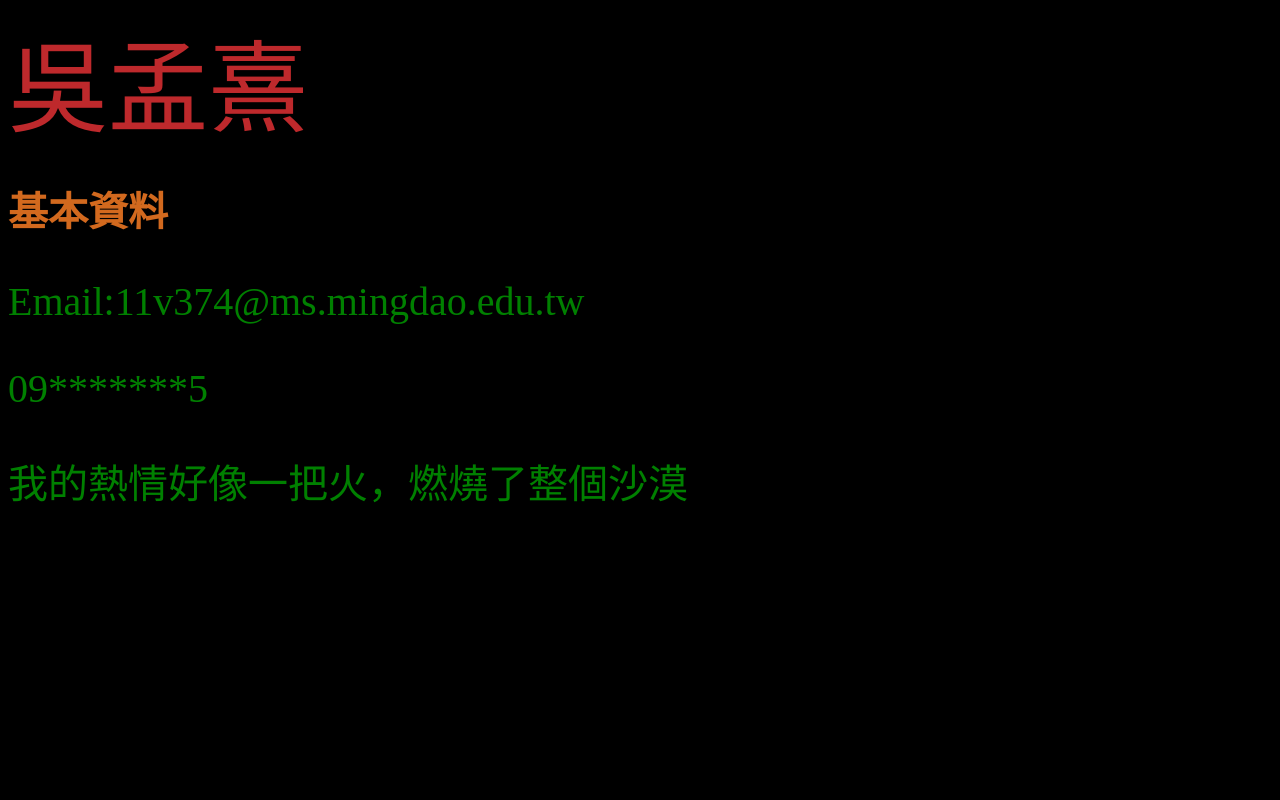
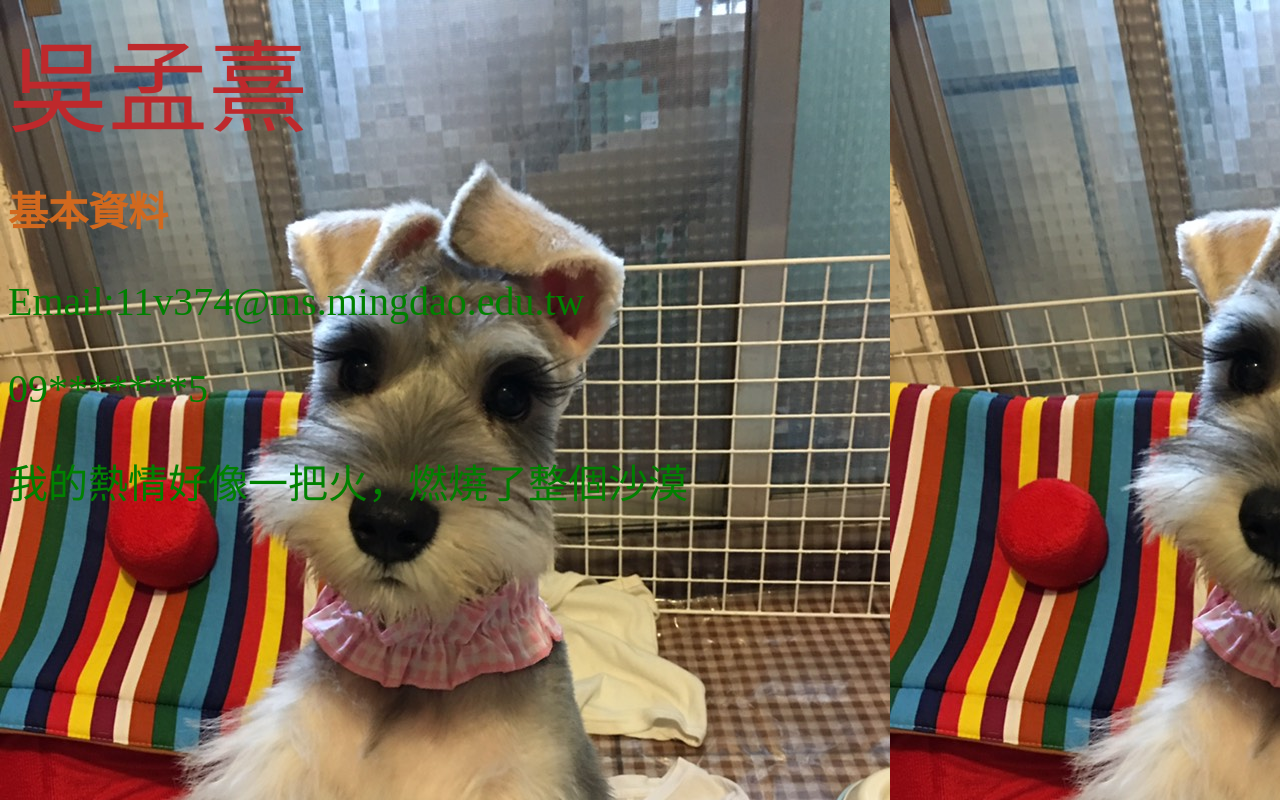
Before and after one commit to Earth-Leon/Earth-Leon.github.io, a plain HTML site: page index.html in a window 1280 px wide. Drawn offline with Linux system fonts and the light colour scheme.

Commit message:
update file
add

```diff
--- a/index.html
+++ b/index.html
@@ -8,13 +8,14 @@
     <title>測試</title>
     <style>
         body{
-            background: rgb(0, 0, 0);
+            background-image: url(咪嚕.jpg);
+            background-size: c;
         }
         .title{
             color: rgb(190, 41, 44);
         }
         .content{
-            color: aqua;
+            color: rgba(57, 147, 147, 0.42);
             font-size: 40px;
         }
         .large-text{
```
Also changed, not shown: 咪嚕.jpg (added).
